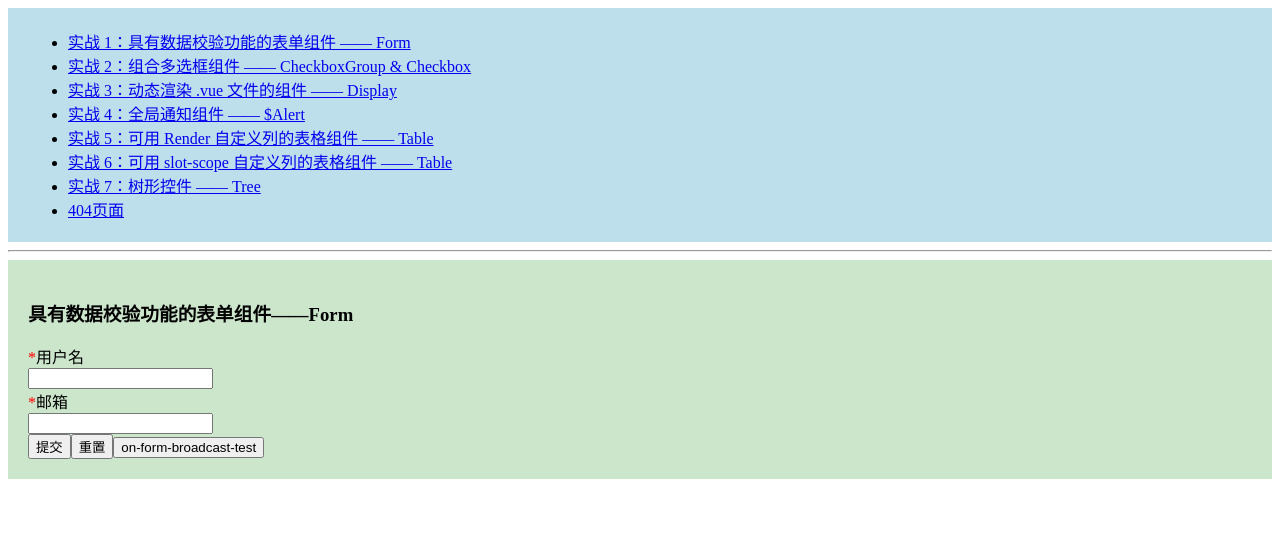
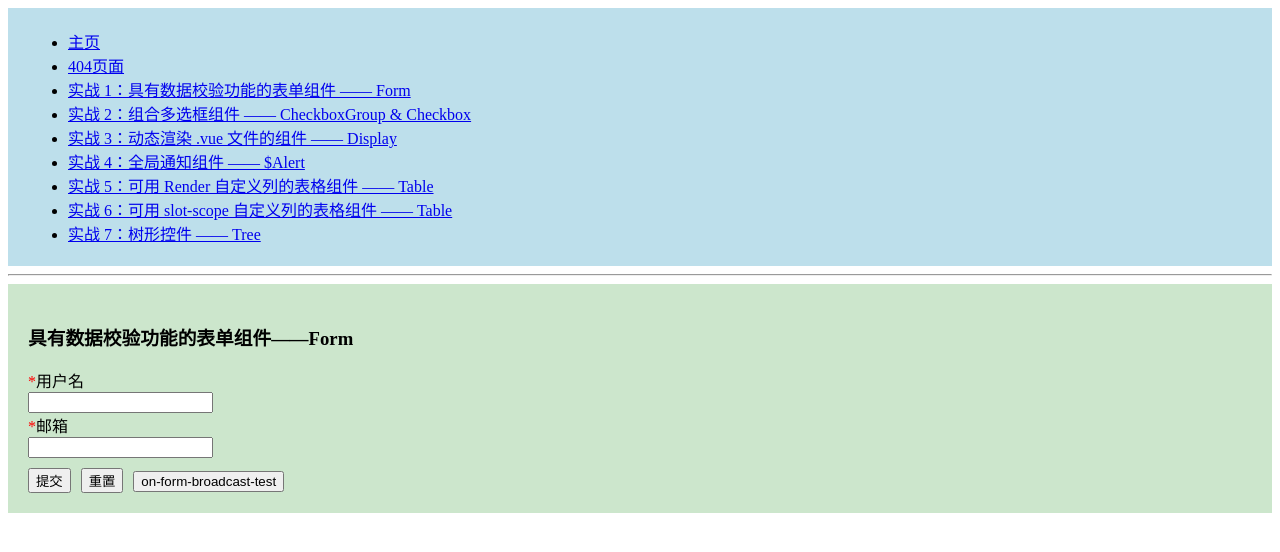
Before and after one commit to jay6697117/vue-comp-book, a Vue app: page /#/form in a window 1280 px wide. Shown: the top 552 px of the page. Built offline with nearby package versions, Linux system fonts and the light colour scheme.

Commit message:
提交代码于: 2022-04-05 18:49:44

```diff
--- a/src/App.vue
+++ b/src/App.vue
@@ -2,6 +2,12 @@
   <div id="app">
     <div id="nav">
       <ul>
+        <li>
+          <router-link to="/">主页</router-link>
+        </li>
+        <li>
+          <router-link to="/404">404页面</router-link>
+        </li>
         <li>
           <router-link to="/form">实战 1：具有数据校验功能的表单组件 —— Form</router-link>
         </li>
@@ -22,9 +28,6 @@
         </li>
         <li>
           <router-link to="/tree">实战 7：树形控件 —— Tree</router-link>
-        </li>
-        <li>
-          <router-link to="/404">404页面</router-link>
         </li>
       </ul>
     </div>
--- a/src/views/form.vue
+++ b/src/views/form.vue
@@ -55,6 +55,17 @@ export default {
     handleReset() {
       this.$refs.form.resetFields();
     }
+  },
+  mounted() {
+    console.log('mounted run');
+    this.broadcast('iForm', 'on-form-broadcast-tes', 'hello iForm on-form-broadcast-tes ...');
   }
 };
 </script>
+
+<style scoped>
+button {
+  margin-top: 10px;
+  margin-right: 10px;
+}
+</style>
```
